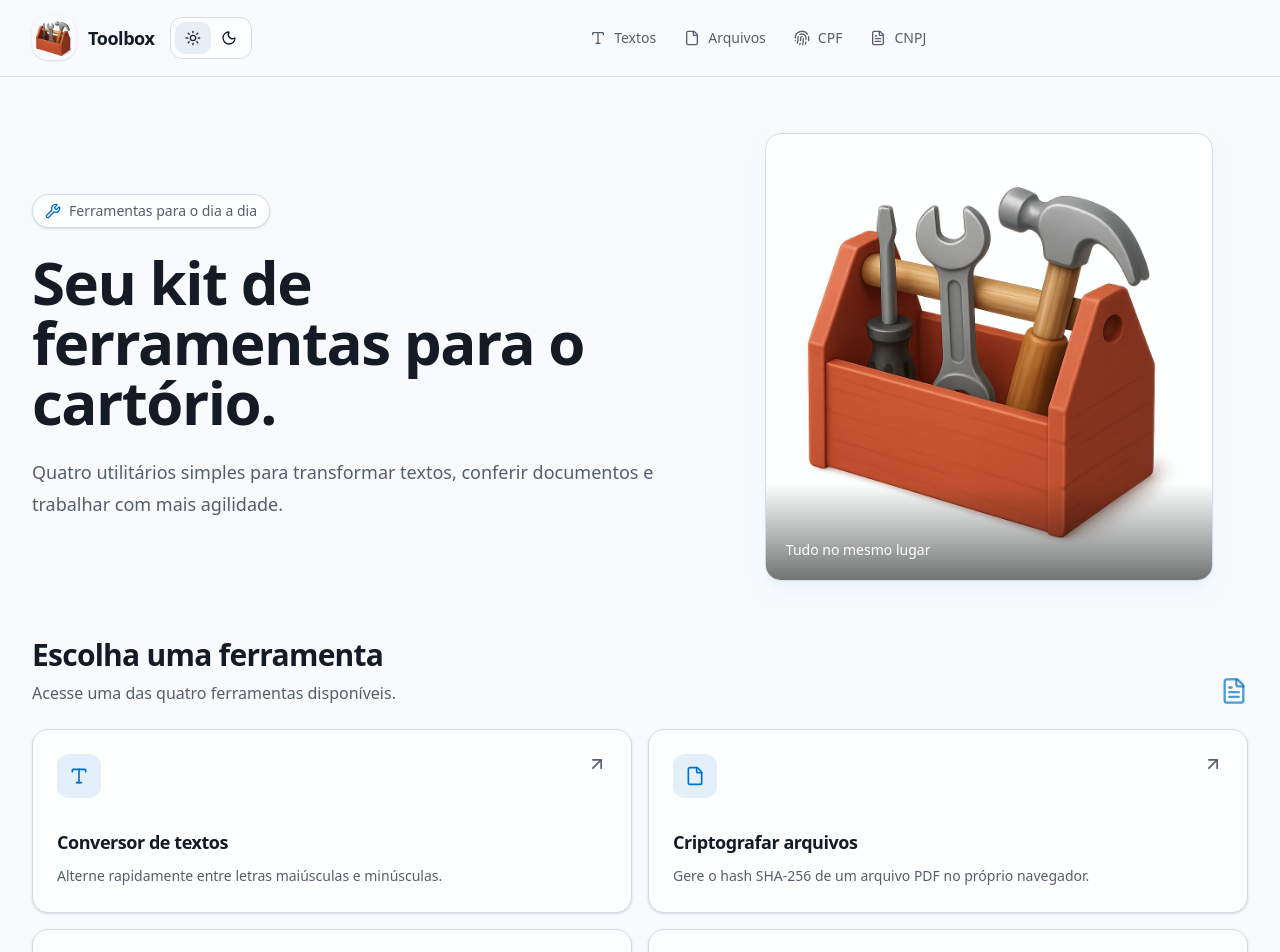
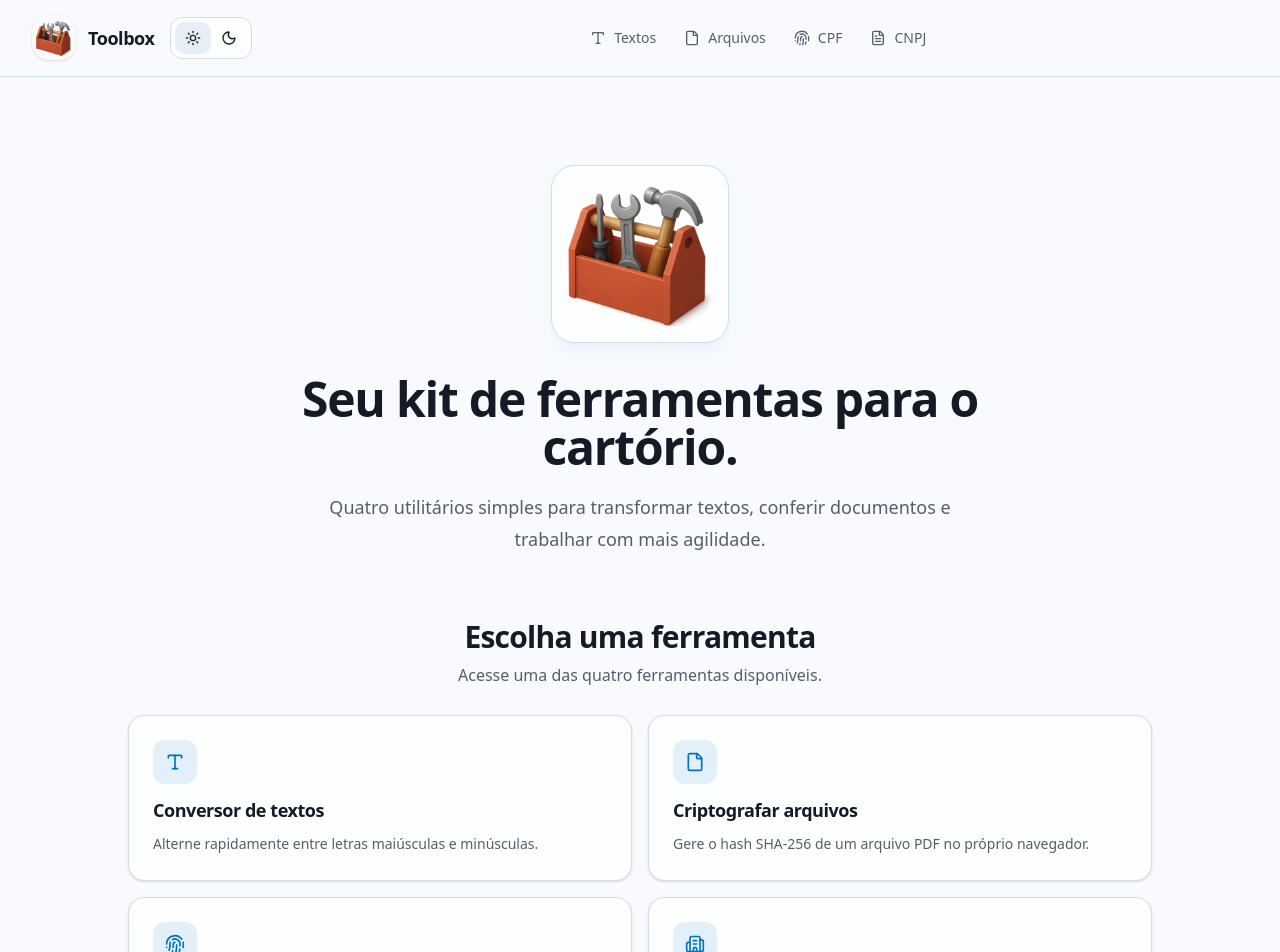
Before and after one commit to lmdvlpr/toolbox, a React (Vite) app: page / in a window 1280 px wide. Shown: the top 952 px of the page. Built offline with nearby package versions, Linux system fonts and the light colour scheme.

Commit message:
style: center homepage content and simplify footer

```diff
--- a/src/components/Footer.tsx
+++ b/src/components/Footer.tsx
@@ -1,14 +1,10 @@
 import { Separator } from '@/components/ui/separator'
 
 export function Footer() {
-  const currentDate = new Intl.DateTimeFormat('pt-BR', { dateStyle: 'long' }).format(new Date())
-
   return (
     <footer className="mx-auto w-full max-w-7xl px-4 pb-8 pt-4 text-sm text-muted-foreground sm:px-6 lg:px-8">
       <Separator className="mb-6" />
-      <div className="flex flex-col gap-2 sm:flex-row sm:items-center sm:justify-between">
-        <p>Atualizado em {currentDate}</p>
-        <p>
+      <p className="text-center">
         Criado e desenvolvido por{' '}
         <a
           href="https://www.lmdvlpr.com/"
@@ -19,7 +15,6 @@ export function Footer() {
           Lucas Mota
         </a>
       </p>
-      </div>
     </footer>
   )
 }
--- a/src/pages/Home.tsx
+++ b/src/pages/Home.tsx
@@ -1,8 +1,7 @@
 import { motion } from 'motion/react'
-import { ArrowUpRight, Building2, File, FileText, Fingerprint, Type, Wrench } from 'lucide-react'
+import { Building2, File, Fingerprint, Type } from 'lucide-react'
 import { NavLink } from 'react-router-dom'
 import { Card, CardContent, CardHeader, CardTitle } from '@/components/ui/card'
-import { cn } from '@/lib/utils'
 
 const tools = [
   {
@@ -43,61 +42,54 @@ const cardVariants = {
 export function Home() {
   return (
     <motion.div
-      className="mx-auto flex w-full max-w-7xl flex-1 flex-col gap-14"
+      className="mx-auto flex w-full max-w-5xl flex-1 flex-col gap-16 text-center"
       initial="hidden"
       animate="visible"
       variants={{ visible: { transition: { staggerChildren: 0.08 } } }}
     >
-      <section className="grid items-center gap-10 lg:grid-cols-[1.1fr_0.9fr] lg:gap-16">
-        <motion.div variants={{ hidden: { opacity: 0, y: 16 }, visible: { opacity: 1, y: 0 } }}>
-          <div className="mb-6 inline-flex items-center gap-2 rounded-full border bg-card px-3 py-1.5 text-sm font-medium text-muted-foreground shadow-sm">
-            <Wrench className="size-4 text-primary" aria-hidden="true" />
-            Ferramentas para o dia a dia
+      <section className="mx-auto w-full max-w-3xl pt-4 sm:pt-8">
+        <motion.div
+          className="flex flex-col items-center"
+          variants={{ hidden: { opacity: 0, y: 16 }, visible: { opacity: 1, y: 0 } }}
+        >
+          <div className="mb-8 overflow-hidden rounded-3xl border bg-card shadow-lg shadow-primary/5">
+            <img
+              src="/toolbox_icon.png"
+              alt="Caixa de ferramentas do Toolbox"
+              className="size-36 object-cover sm:size-44"
+            />
           </div>
-          <h1 className="max-w-3xl text-4xl font-semibold tracking-tight sm:text-5xl lg:text-6xl">
+          <h1 className="max-w-3xl text-4xl font-semibold tracking-tight sm:text-5xl">
             Seu kit de ferramentas para o cartório.
           </h1>
-          <p className="mt-6 max-w-2xl text-lg leading-8 text-muted-foreground">
+          <p className="mt-5 max-w-2xl text-lg leading-8 text-muted-foreground">
             Quatro utilitários simples para transformar textos, conferir documentos e trabalhar com mais agilidade.
           </p>
-        </motion.div>
-
-        <motion.div
-          className="relative mx-auto w-full max-w-md overflow-hidden rounded-2xl border bg-card shadow-lg shadow-primary/5"
-          variants={{ hidden: { opacity: 0, scale: 0.97 }, visible: { opacity: 1, scale: 1 } }}
-          transition={{ duration: 0.5, ease: [0.16, 1, 0.3, 1] }}
-        >
-          <img src="/toolbox_icon.png" alt="Caixa de ferramentas do Toolbox" className="aspect-square w-full object-cover" />
-          <div className="absolute inset-x-0 bottom-0 bg-gradient-to-t from-black/55 to-transparent px-5 pb-5 pt-14 text-white">
-            <p className="text-sm font-medium">Tudo no mesmo lugar</p>
-          </div>
         </motion.div>
       </section>
 
       <section aria-labelledby="tools-title">
-        <div className="mb-6 flex items-end justify-between gap-4">
+        <div className="mb-7">
           <div>
             <h2 id="tools-title" className="text-2xl font-semibold tracking-tight sm:text-3xl">Escolha uma ferramenta</h2>
             <p className="mt-2 text-muted-foreground">Acesse uma das quatro ferramentas disponíveis.</p>
           </div>
-          <FileText className="hidden size-7 text-primary/70 sm:block" aria-hidden="true" />
         </div>
 
-        <div className="grid gap-4 sm:grid-cols-2">
+        <div className="grid gap-4 text-left sm:grid-cols-2">
           {tools.map(({ title, description, to, icon: Icon }, index) => (
             <motion.div key={to} custom={index} variants={cardVariants}>
               <NavLink
                 to={to}
                 className="group block rounded-xl focus-visible:outline-none focus-visible:ring-2 focus-visible:ring-ring focus-visible:ring-offset-4"
               >
-                <Card className={cn('h-full transition-all duration-200 group-hover:-translate-y-0.5 group-hover:border-primary/50 group-hover:shadow-md')}>
-                  <CardHeader className="flex-row items-start justify-between gap-4">
+                <Card className="h-full transition-all duration-200 group-hover:-translate-y-0.5 group-hover:border-primary/50 group-hover:shadow-md">
+                  <CardHeader className="pb-3">
                     <div className="flex size-11 items-center justify-center rounded-lg bg-primary/10 text-primary">
                       <Icon className="size-5" aria-hidden="true" />
                     </div>
-                    <ArrowUpRight className="size-5 text-muted-foreground transition-transform duration-200 group-hover:-translate-y-0.5 group-hover:translate-x-0.5 group-hover:text-primary" aria-hidden="true" />
                   </CardHeader>
-                  <CardContent>
+                  <CardContent className="pt-0">
                     <CardTitle className="text-lg">{title}</CardTitle>
                     <p className="mt-2 text-sm leading-6 text-muted-foreground">{description}</p>
                   </CardContent>
```
Lines whose indentation alone changed are shown as unchanged.
